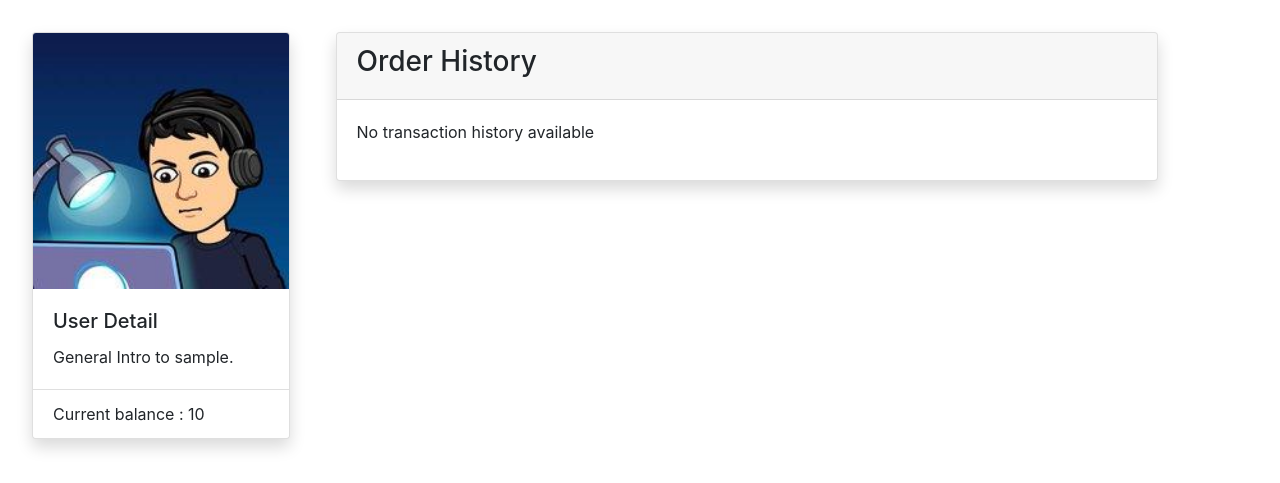
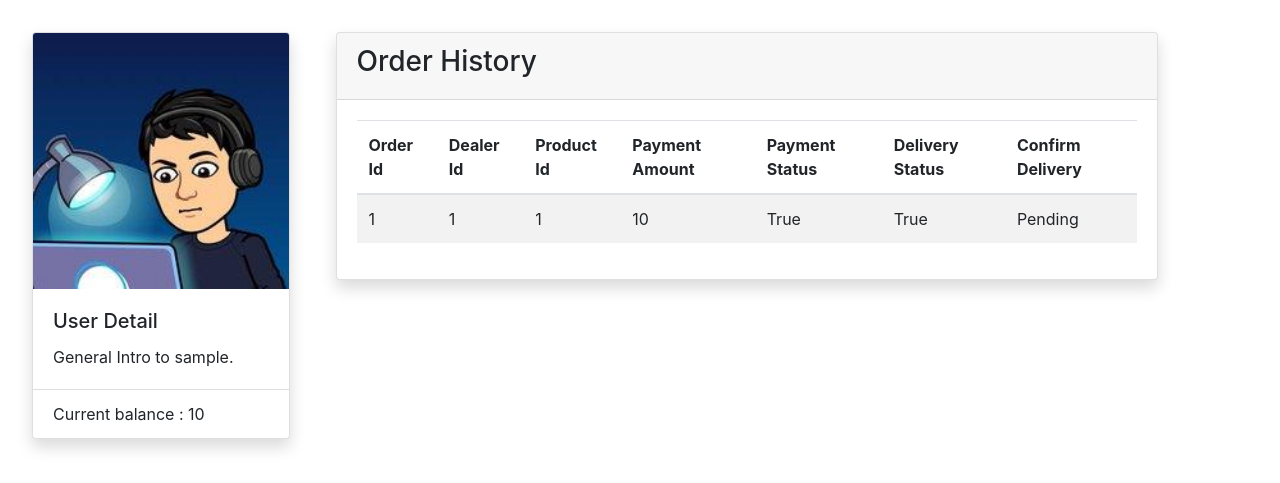
Before and after one commit to hrs2203/soad_project_2020, a Django app: page /user in a window 1280 px wide. Shown: the part 88-571 px from the top of the page. Run offline with Django 3.2, Linux system fonts and the light colour scheme; a user stored in the database is signed in; tables that the repository leaves empty hold one stand-in row (values such as "Sample post"); some libraries are stand-ins or nearby versions.

Commit message:
done_done_some_done

```diff
--- a/kalakriti/customer_block/models.py
+++ b/kalakriti/customer_block/models.py
@@ -26,9 +26,9 @@ class BusinessModel(models.Model):
 class OrderModel(models.Model):
     """ Order model """
 
-    productModelLink = models.OneToOneField(Product, on_delete=models.DO_NOTHING)
-    userModelLink = models.OneToOneField(CustomerModel, on_delete=models.DO_NOTHING)
-    businessModelLink = models.OneToOneField(BusinessModel, on_delete=models.DO_NOTHING)
+    productModelLink = models.ForeignKey(Product, on_delete=models.DO_NOTHING)
+    userModelLink = models.ForeignKey(CustomerModel, on_delete=models.DO_NOTHING)
+    businessModelLink = models.ForeignKey(BusinessModel, on_delete=models.DO_NOTHING)
     paymentStatus = models.BooleanField(default=False)
     deliveryStatus = models.BooleanField(default=False)
     totalAmount = models.IntegerField(default=0)
--- a/kalakriti/customer_block/template/user_page.html
+++ b/kalakriti/customer_block/template/user_page.html
@@ -88,44 +88,35 @@
                 <h3> Order History </h3>
             </div>
             <div class="card-body">
-                {% if my_transactions_list %}
+                {% if orderHistory %}
                 <table class="table table-striped table-hover">
                     <thead>
                         <tr>
-                            <th>Time</th>
-                            <th>Company</th>
-                            <th>Cost</th>
-                            <th>Shares</th>
-                            <th>Total Amount</th>
-                            <th>Status</th>
+                            <th>Order Id</th>
+                            <th>Dealer Id</th>
+                            <th>Product Id</th>
+                            <th>Payment Amount</th>
+                            <th>Payment Status</th>
+                            <th>Delivery Status</th>
+                            <th>Confirm Delivery</th>
                         </tr>
                     </thead>
                     <tbody>
-                        {% for transaction in my_transactions_list %}
+                        {% for order in orderHistory %}
                         <tr>
-                            <td>{{ transaction.time }}</td>
-                            <td>
-                                <a class="nav-item"
-                                    href="{% url 'company_page' transaction.company.id %}">{{ transaction.company.company_name }}</a>
-                            </td>
-                            <td>₹ {{ transaction.cost_price }}</td>
-                            <td>{{ transaction.shares_count }}</td>
-                            {% ifequal user transaction.buyer %}
-                            <td class="text-danger">- ₹ {{ transaction.total_amount }}</td>
-                            {% else %}
-                            <td class="text-success">+ ₹ {{ transaction.total_amount }}</td>
-                            {% endifequal %}
-                            {% ifequal "Failed" transaction.status %}
-                            <td class="text-danger">{{ transaction.status }}</td>
-                            {% else %}
-                            <td class="text-success">{{ transaction.status }}</td>
-                            {% endifequal %}
+                            <td>{{ order.id }}</td>
+                            <td>{{ order.businessModelLink.id }}</td>
+                            <td>{{ order.productModelLink.id }}</td>
+                            <td>{{ order.totalAmount }}</td>
+                            <td>{{ order.paymentStatus }}</td>
+                            <td>{{ order.deliveryStatus }}</td>
+                            <td> Pending </td>
                         </tr>
                         {% endfor %}
                     </tbody>
                 </table>
                 {% else %}
-                <p>No transaction history available</p>
+                <p>No order history available</p>
                 {% endif %}
             </div>
         </div>
--- a/kalakriti/customer_block/urls.py
+++ b/kalakriti/customer_block/urls.py
@@ -12,5 +12,6 @@ urlpatterns = [
     path('business', v.business_page, name="business_page"),
     path('make_choice', v.choice_page, name="choice_page"),
     path('make_payment', v.payment_page, name="payment_page"),
+    path('confirm_payment', v.confirm_payment_page, name="confirm_payment_page"),
     path('upload_product', v.upload_custom_product, name="upload_custom_product"),
 ]
--- a/kalakriti/customer_block/views.py
+++ b/kalakriti/customer_block/views.py
@@ -167,8 +167,12 @@ def user_page(request):
         context["customerDetail"] = CustomerModel.objects.filter(
             userModel=request.user
         )[0]
+        context["orderHistory"] = OrderModel.objects.filter(
+            userModelLink=context["customerDetail"]
+        )
+
     except:
-        pass
+        context = dict()
     return render(request=request, template_name="user_page.html", context=context)
 
 
@@ -178,8 +182,11 @@ def business_page(request):
         context["businessDetail"] = BusinessModel.objects.filter(
             userModel=request.user
         )[0]
+        context["orderHistory"] = OrderModel.objects.filter(
+            businessModelLink=context["businessDetail"]
+        )
     except:
-        pass
+        context = dict()
     return render(request=request, template_name="business_page.html", context=context)
 
 
@@ -194,6 +201,38 @@ def choice_page(request):
     )
 
 
+def confirm_payment_page(request):
+
+    if request.method == "POST":
+        paymentAmount = int(request.POST["totalAmount"])
+
+        tempProductModel = Product.objects.filter(id=request.POST["productModelId"])[0]
+
+        tempCustomerModel = CustomerModel.objects.filter(
+            id=request.POST["userModelId"]
+        )[0]
+        tempCustomerModel.balance -= paymentAmount
+        tempCustomerModel.save()
+
+        tempbusinessModel = BusinessModel.objects.filter(
+            id=request.POST["businessModelId"]
+        )[0]
+        tempbusinessModel.balance += paymentAmount
+        tempbusinessModel.save()
+
+        tempOrder = OrderModel(
+            productModelLink=tempProductModel,
+            userModelLink=tempCustomerModel,
+            businessModelLink=tempbusinessModel,
+            paymentStatus=True,
+            deliveryStatus=False,
+            totalAmount=request.POST["totalAmount"],
+        )
+        tempOrder.save()
+
+    return redirect("/user")
+
+
 def payment_page(request):
     context = dict()
 
@@ -205,7 +244,7 @@ def payment_page(request):
     context["canUserPay"] = False
     context["totalPaymentAmount"] = 0
 
-    if not request.user.is_staff :
+    if not request.user.is_staff:
         if request.method == "POST":
             try:
                 context["businessId"] = request.POST["selectedBusinessId"]
@@ -213,15 +252,19 @@ def payment_page(request):
                 context["businessObject"] = BusinessModel.objects.filter(
                     id=context["businessId"]
                 )[0]
-                context["productObject"] = Product.objects.filter(id=context["productId"])[
-                    0
-                ]
+                context["productObject"] = Product.objects.filter(
+                    id=context["productId"]
+                )[0]
                 context["totalPaymentAmount"] = (
                     context["businessObject"].serviceCharge
                     + context["productObject"].ProductPrice
                 )
-                context["customerDetail"] = CustomerModel.objects.filter(userModel=request.user)[0]
-                context["canUserPay"] = (context["customerDetail"].balance >= context["totalPaymentAmount"])
+                context["customerDetail"] = CustomerModel.objects.filter(
+                    userModel=request.user
+                )[0]
+                context["canUserPay"] = (
+                    context["customerDetail"].balance >= context["totalPaymentAmount"]
+                )
             except:
                 context["businessId"] = None
                 context["productId"] = None
```
Also changed, not shown: kalakriti/customer_block/template/business_page.html (+17 -26 lines), kalakriti/customer_block/template/make_payment.html (+9 -1 lines), kalakriti/customer_block/migrations/0002_auto_20201111_1721.py (added).
